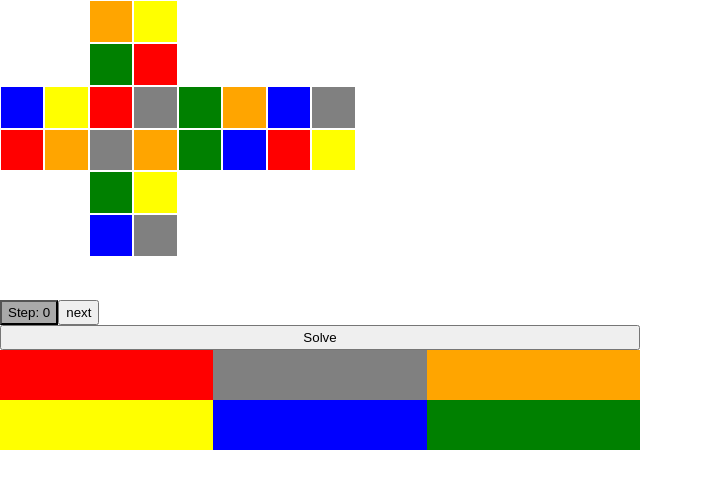
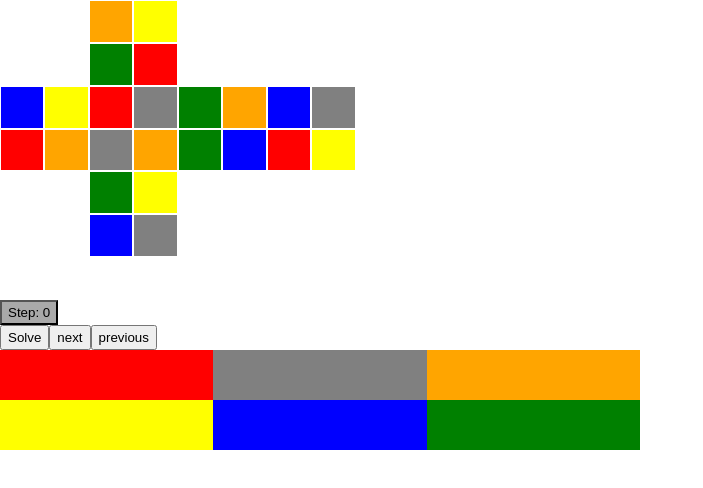
Before and after one commit to SaifMasoud/rubiks-2d-react, a React (Create React App) app: page / in a window 1280 px wide. Shown: the top 488 px of the page, without its empty margins (0-703 px from the left). Built offline with nearby package versions, Linux system fonts and the light colour scheme.

Commit message:
Add 'previous' button

```diff
--- a/src/App.tsx
+++ b/src/App.tsx
@@ -119,6 +119,9 @@ function App() {
             {"Step: " + i}
           </button>
         ))}
+      </div>
+      <div style={{ display: "flex" }}>
+        <button onClick={() => solveRubiks()}>Solve</button>
         <button
           onClick={() =>
             setColorsListsIndex(
@@ -130,8 +133,16 @@ function App() {
         >
           next
         </button>
+        <button
+          onClick={() =>
+            setColorsListsIndex(
+              colorsListsIndex > 0 ? colorsListsIndex - 1 : colorsListsIndex
+            )
+          }
+        >
+          previous
+        </button>
       </div>
-      <button onClick={() => solveRubiks()}>Solve</button>
       <ColorPicker
         colorClickHandle={(color) => setSelectedColor(color)}
       ></ColorPicker>
```
